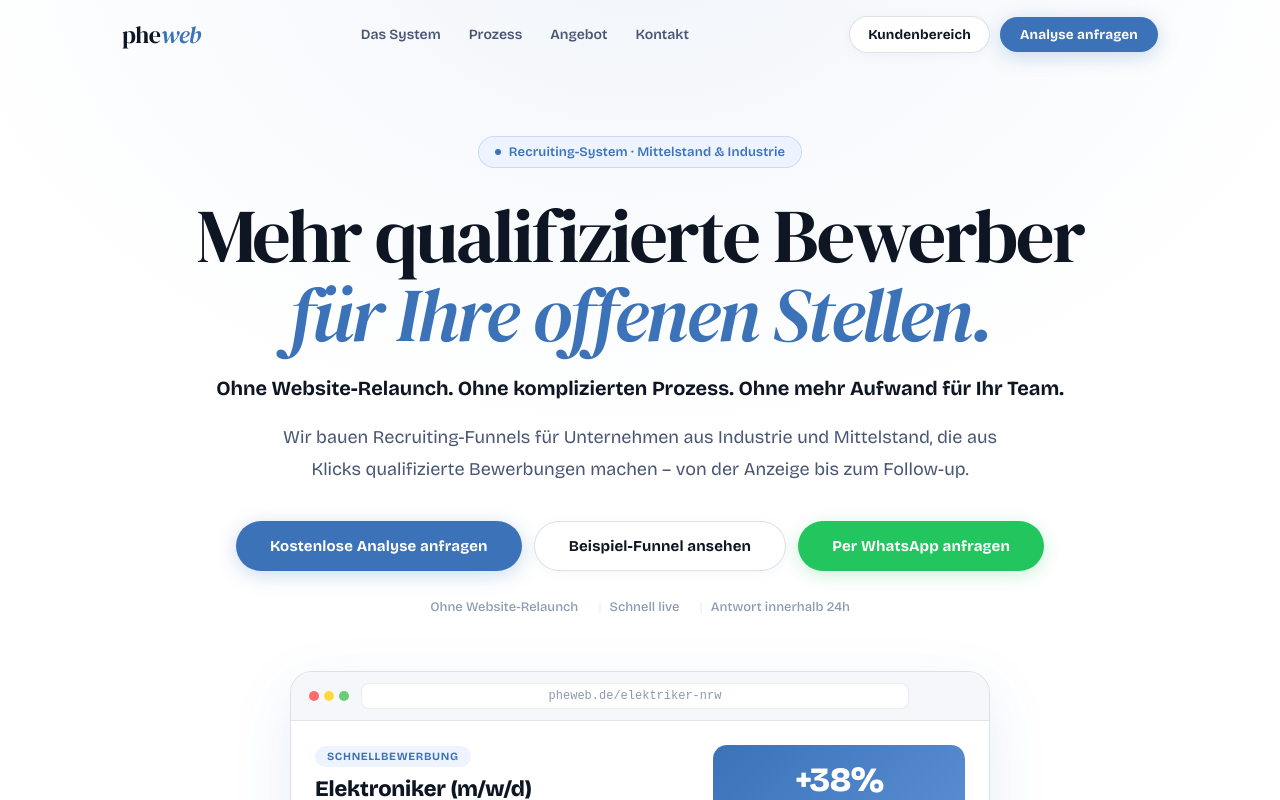
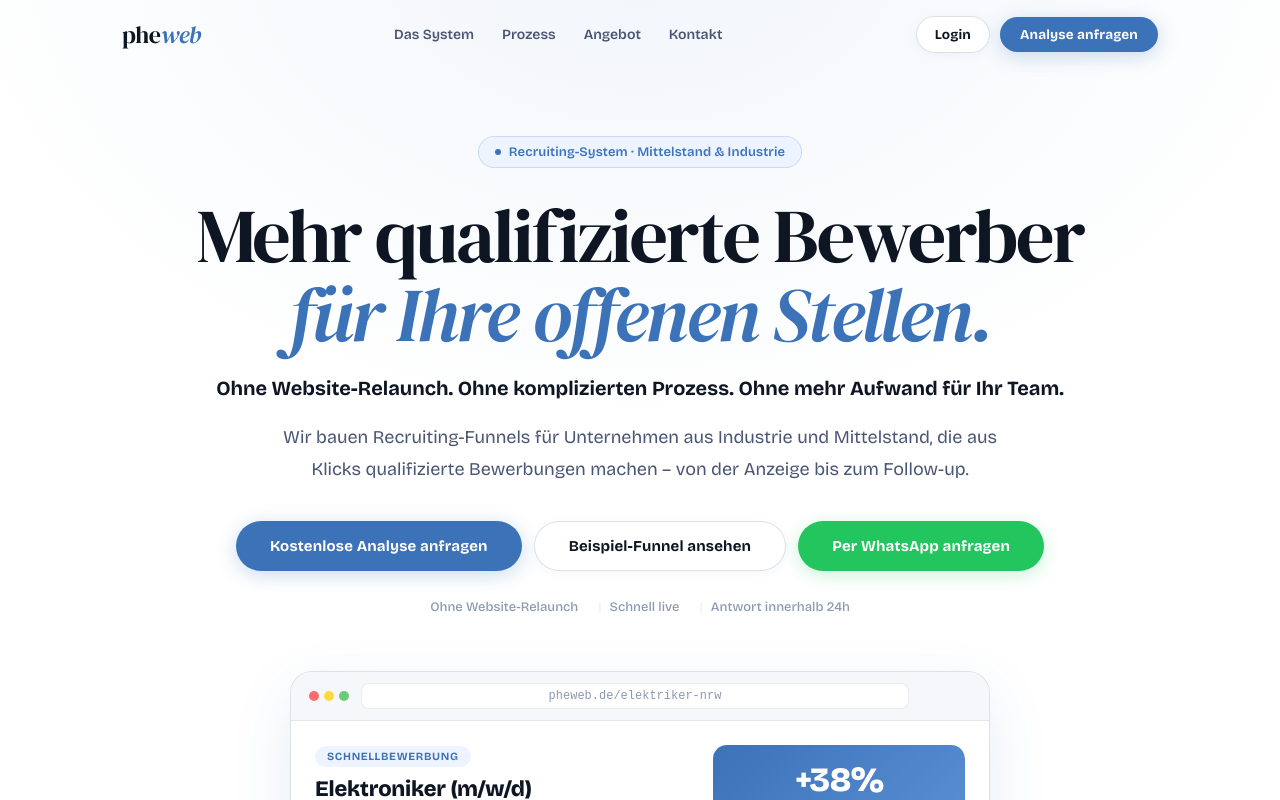
Before and after one commit to MatiXn/pheweb1, a React (Vite) app: page / in a window 1280 px wide. Shown: the top 800 px of the page. Built offline with nearby package versions, Linux system fonts and the light colour scheme.

Commit message:
kundenbereich zu login umbenannt

```diff
--- a/src/App.jsx
+++ b/src/App.jsx
@@ -440,7 +440,7 @@ function MobileMenu({ open, onClose, scrollTo }) {
       {NAV_ITEMS.map(([l, id]) => (
         <button key={id} onClick={() => { scrollTo(id); onClose(); }} style={{ fontFamily: F, fontSize: 26, fontWeight: 700, color: C.text, background: "none", border: "none", cursor: "pointer", letterSpacing: "-0.01em" }}>{l}</button>
       ))}
-      <Link to="/login" onClick={onClose} style={{ ...Btn.outline, padding: "13px 28px", fontSize: 15, borderRadius: 12 }}>Kundenbereich</Link>
+      <Link to="/login" onClick={onClose} style={{ ...Btn.outline, padding: "13px 28px", fontSize: 15, borderRadius: 12 }}>Login</Link>
       <a href={WA_URL} target="_blank" rel="noopener noreferrer" style={{ ...Btn.wa, padding: "14px 32px", fontSize: 15, marginTop: 8 }}>Per WhatsApp anfragen</a>
     </div>
   );
@@ -532,7 +532,7 @@ export default function App() {
             </div>
           )}
           <div style={{ display: "flex", gap: 10, alignItems: "center" }}>
-            {!isMobile && <Link to="/login" className="lift" style={{ ...Btn.outline, padding: "9px 18px", fontSize: 13.5 }}>Kundenbereich</Link>}
+            {!isMobile && <Link to="/login" className="lift" style={{ ...Btn.outline, padding: "9px 18px", fontSize: 13.5 }}>Login</Link>}
             {!isMobile && <button onClick={() => scrollTo("kontakt")} className="lift" style={{ ...Btn.primary, padding: "9px 20px", fontSize: 13.5 }}>Analyse anfragen</button>}
             {isTablet && <button onClick={() => setMenuOpen(true)} style={{ background: "none", border: `1.5px solid ${C.borderMd}`, borderRadius: 10, padding: "8px 14px", cursor: "pointer", fontFamily: F, fontSize: 20, color: C.text }}>☰</button>}
           </div>
```
